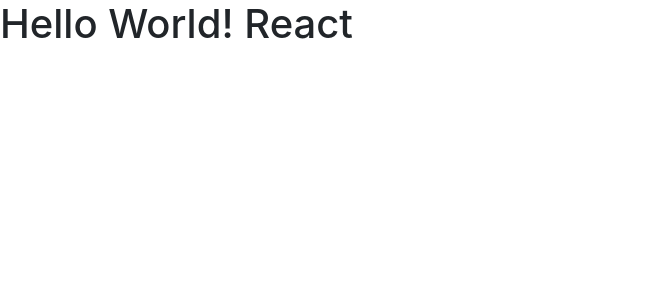
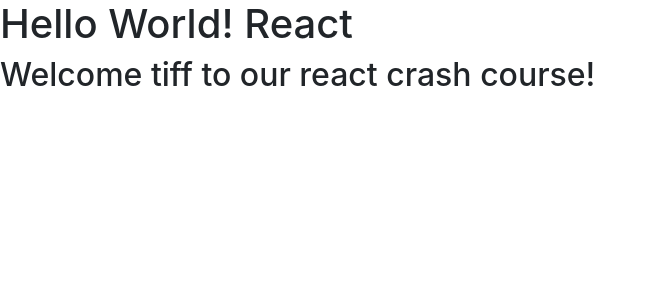
Before and after one commit to TayloPortfolioWebsites/reactExercise2, a React (Create React App) app in the folder reactapp1/: page / in a window 1280 px wide. Shown: the top 300 px of the page, without its empty margins (0-655 px from the left). Built offline with nearby package versions, Linux system fonts and the light colour scheme.

Commit message:
closes #8 add js expression example

```diff
--- a/reactapp1/src/App.js
+++ b/reactapp1/src/App.js
@@ -2,9 +2,11 @@
 // import './App.css';
 
 function App() {
+  const name = 'tiff';
   return (
     <div className="App">
       <h1>Hello World! React</h1>
+      <h2>Welcome {name} to our react crash course!</h2>
     </div>
   );
 }
```
